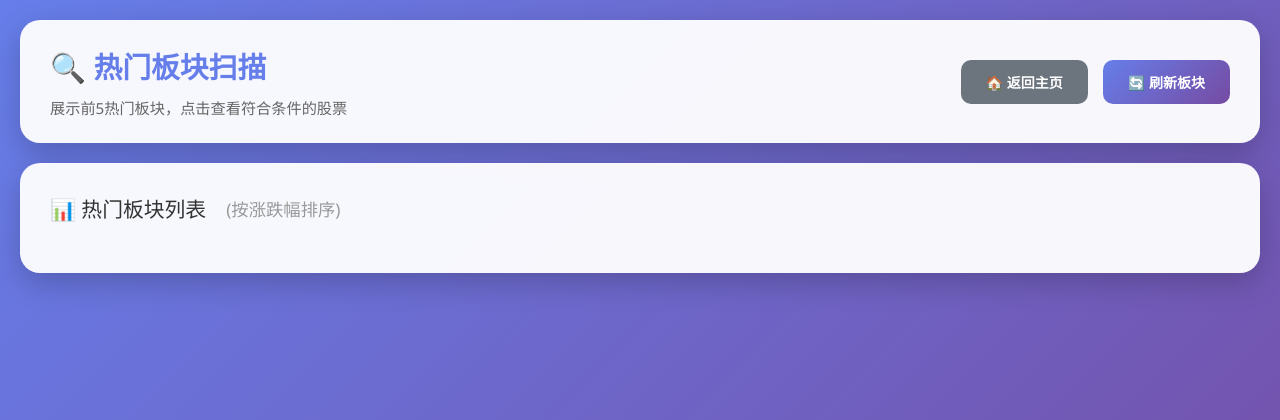
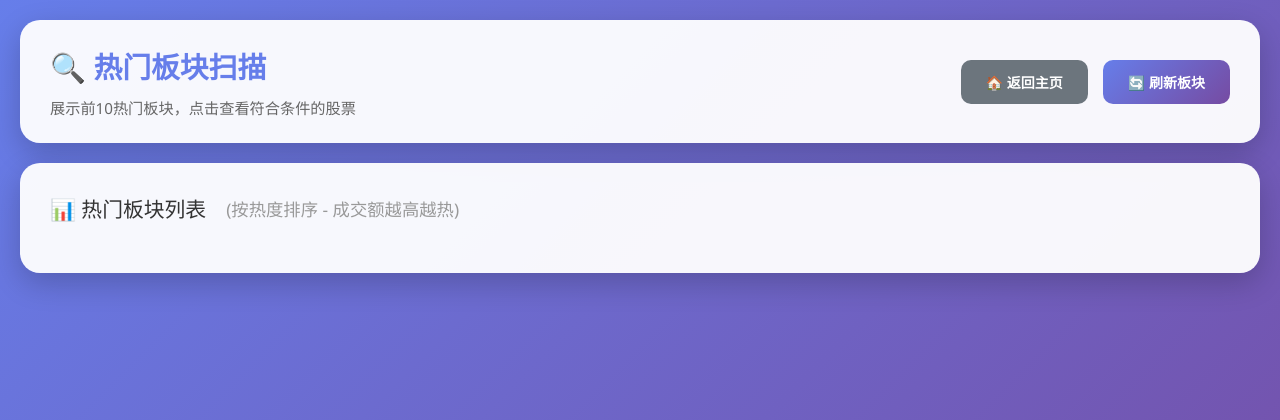
Before and after one commit to GeniusP/gupiaojiankong, a Flask app: page /sector-scan in a window 1280 px wide. Shown: the top 420 px of the page. Run offline with Flask 3, Linux system fonts and the light colour scheme; data that the repository does not hold is empty.

Commit message:
修改热门板块

```diff
--- a/src/monitors/sector_scanner.py
+++ b/src/monitors/sector_scanner.py
@@ -20,7 +20,9 @@ class SectorScanner:
 
     def get_hot_sectors(self, top_n: int = 5) -> List[Dict]:
         """
-        获取热门板块列表
+        获取热门板块列表（按热度排序）
+
+        热度定义：按成交额排序，成交额越大代表市场关注度越高
 
         Args:
             top_n: 获取前N个热门板块
@@ -30,7 +32,8 @@ class SectorScanner:
                 {
                     'sector_code': 板块代码,
                     'sector_name': 板块名称,
-                    'change_percent': 涨跌幅
+                    'change_percent': 涨跌幅,
+                    'amount': 成交额（万元）
                 },
                 ...
             ]
@@ -45,9 +48,9 @@ class SectorScanner:
                 'np': '1',
                 'fltt': '2',
                 'invt': '2',
-                'fid': 'f3',  # 按涨跌幅排序
+                'fid': 'f6',  # 按成交额排序（热度）
                 'fs': 'm:90+t:2',  # 板块
-                'fields': 'f12,f14,f2,f3',  # 代码,名称,最新价,涨跌幅
+                'fields': 'f12,f14,f2,f3,f6',  # 代码,名称,最新价,涨跌幅,成交额
                 '_': str(int(datetime.now().timestamp() * 1000))
             }
 
@@ -60,7 +63,8 @@ class SectorScanner:
                     sectors.append({
                         'sector_code': item.get('f12', ''),
                         'sector_name': item.get('f14', ''),
-                        'change_percent': round(item.get('f3', 0), 2)
+                        'change_percent': round(item.get('f3', 0), 2),
+                        'amount': item.get('f6', 0)  # 成交额
                     })
                 return sectors
 
@@ -74,11 +78,11 @@ class SectorScanner:
     def _get_default_sectors(self) -> List[Dict]:
         """获取默认热门板块列表（备用）"""
         return [
-            {'sector_code': 'BK0001', 'sector_name': '人工智能', 'change_percent': 3.5},
-            {'sector_code': 'BK0002', 'sector_name': '新能源汽车', 'change_percent': 2.8},
-            {'sector_code': 'BK0003', 'sector_name': '半导体', 'change_percent': 2.5},
-            {'sector_code': 'BK0004', 'sector_name': '军工', 'change_percent': 2.0},
-            {'sector_code': 'BK0005', 'sector_name': '医药生物', 'change_percent': 1.8},
+            {'sector_code': 'BK0001', 'sector_name': '人工智能', 'change_percent': 3.5, 'amount': 5000000},
+            {'sector_code': 'BK0002', 'sector_name': '新能源汽车', 'change_percent': 2.8, 'amount': 4500000},
+            {'sector_code': 'BK0003', 'sector_name': '半导体', 'change_percent': 2.5, 'amount': 4200000},
+            {'sector_code': 'BK0004', 'sector_name': '军工', 'change_percent': 2.0, 'amount': 3800000},
+            {'sector_code': 'BK0005', 'sector_name': '医药生物', 'change_percent': 1.8, 'amount': 3500000},
         ]
 
     def get_sector_stocks(self, sector_code: str, top_n: int = 5) -> List[Dict]:
@@ -176,9 +180,10 @@ class SectorScanner:
             print("❌ 未获取到热门板块")
             return {'sectors': [], 'stocks': [], 'scan_time': datetime.now().strftime('%Y-%m-%d %H:%M:%S')}
 
-        print(f"✅ 获取到 {len(sectors)} 个热门板块:")
+        print(f"✅ 获取到 {len(sectors)} 个热门板块 (按热度排序):")
         for sector in sectors:
-            print(f"   - {sector['sector_name']} ({sector['change_percent']:+.2f}%)")
+            amount_wan = sector.get('amount', 0) / 10000  # 转换为万元
+            print(f"   - {sector['sector_name']} ({sector['change_percent']:+.2f}%) 成交额: {amount_wan:.0f}万元")
 
         # 获取每个板块的前N只股票
         all_stocks = []
--- a/templates/sector_scan.html
+++ b/templates/sector_scan.html
@@ -428,7 +428,7 @@
         <div class="header">
             <div class="header-left">
                 <h1>🔍 热门板块扫描</h1>
-                <p>展示前5热门板块，点击查看符合条件的股票</p>
+                <p>展示前10热门板块，点击查看符合条件的股票</p>
             </div>
             <div class="header-controls">
                 <a href="/" class="btn btn-secondary">🏠 返回主页</a>
@@ -444,7 +444,7 @@
             <div class="section-title">
                 📊 热门板块列表
                 <small style="color: #999; font-weight: normal; margin-left: 10px;">
-                    (按涨跌幅排序)
+                    (按热度排序 - 成交额越高越热)
                 </small>
             </div>
 
@@ -536,8 +536,8 @@
                     method: 'POST',
                     headers: {'Content-Type': 'application/json'},
                     body: JSON.stringify({
-                        sector_count: 5,
-                        stocks_per_sector: 5
+                        sector_count: 10,
+                        stocks_per_sector: 10
                     })
                 });
 
@@ -575,9 +575,24 @@
                 const filteredCount = sectorStockCounts[sector.sector_name] || 0;
                 const changeClass = sector.change_percent >= 0 ? 'sector-change-up' : 'sector-change-down';
 
+                // 成交额转换为万元或亿元
+                let amountDisplay = '';
+                if (sector.amount) {
+                    const amountWan = sector.amount / 10000;
+                    if (amountWan >= 10000) {
+                        amountDisplay = `${(amountWan / 10000).toFixed(1)}亿元`;
+                    } else {
+                        amountDisplay = `${amountWan.toFixed(0)}万元`;
+                    }
+                }
+
                 return `
                     <div class="sector-card" onclick="viewSectorDetail('${sector.sector_name}', '${sector.sector_code}')">
                         <div class="sector-name">${sector.sector_name}</div>
+                        <div class="sector-info">
+                            <span class="sector-label">热度(成交额):</span>
+                            <span class="sector-value" style="color: #FF9800;">🔥 ${amountDisplay}</span>
+                        </div>
                         <div class="sector-info">
                             <span class="sector-label">板块涨跌:</span>
                             <span class="sector-value ${changeClass}">${sector.change_percent >= 0 ? '+' : ''}${sector.change_percent}%</span>
```
